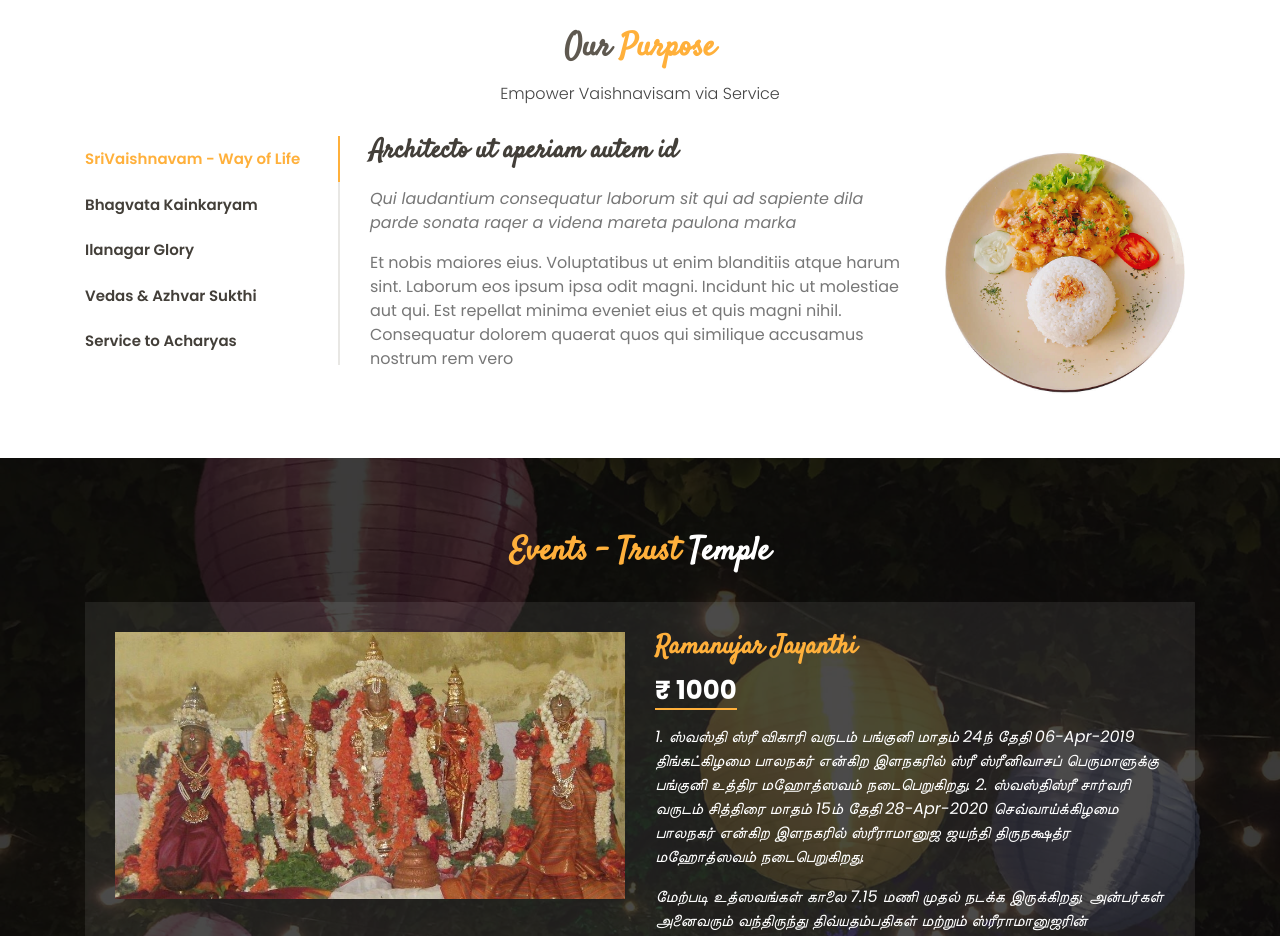
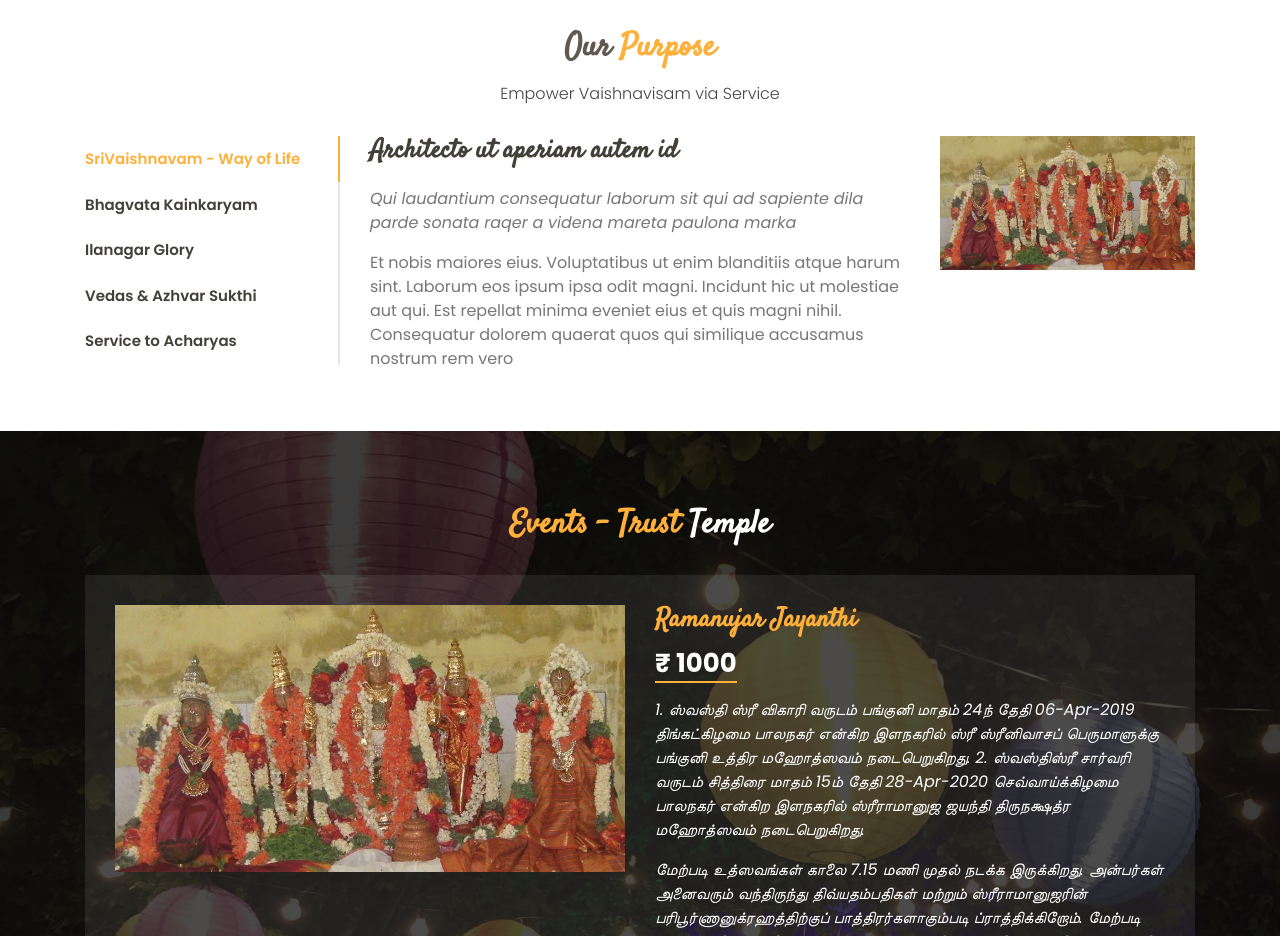
Before and after one commit to emaps-ilanagar/emaps-ilanagar.github.io, a plain HTML site: page index.html in a window 1280 px wide. Shown: the part 2080-3016 px from the top of the page. Drawn offline with Linux system fonts and the light colour scheme.

Commit message:
Add files via upload
Changed Purpose Pic

```diff
--- a/index.html
+++ b/index.html
@@ -321,7 +321,7 @@ On the plot mentioned above, to carry out the Divine activities such as the ones
                     <p>Et nobis maiores eius. Voluptatibus ut enim blanditiis atque harum sint. Laborum eos ipsum ipsa odit magni. Incidunt hic ut molestiae aut qui. Est repellat minima eveniet eius et quis magni nihil. Consequatur dolorem quaerat quos qui similique accusamus nostrum rem vero</p>
                   </div>
                   <div class="col-lg-4 text-center order-1 order-lg-2">
-                    <img src="assets/img/specials-1.jpg" alt="" class="img-fluid">
+                    <img src="assets/img/elanR.jpg" alt="" class="img-fluid">
                   </div>
                 </div>
               </div>
@@ -333,7 +333,7 @@ On the plot mentioned above, to carry out the Divine activities such as the ones
                     <p>Ea ipsum voluptatem consequatur quis est. Illum error ullam omnis quia et reiciendis sunt sunt est. Non aliquid repellendus itaque accusamus eius et velit ipsa voluptates. Optio nesciunt eaque beatae accusamus lerode pakto madirna desera vafle de nideran pal</p>
                   </div>
                   <div class="col-lg-4 text-center order-1 order-lg-2">
-                    <img src="assets/img/specials-2.jpg" alt="" class="img-fluid">
+                    <img src="assets/img/elanR.jpg" alt="" class="img-fluid">
                   </div>
                 </div>
               </div>
@@ -345,7 +345,7 @@ On the plot mentioned above, to carry out the Divine activities such as the ones
                     <p>Iure officiis odit rerum. Harum sequi eum illum corrupti culpa veritatis quisquam. Neque necessitatibus illo rerum eum ut. Commodi ipsam minima molestiae sed laboriosam a iste odio. Earum odit nesciunt fugiat sit ullam. Soluta et harum voluptatem optio quae</p>
                   </div>
                   <div class="col-lg-4 text-center order-1 order-lg-2">
-                    <img src="assets/img/specials-3.jpg" alt="" class="img-fluid">
+                    <img src="assets/img/elanR.jpg" alt="" class="img-fluid">
                   </div>
                 </div>
               </div>
@@ -357,7 +357,7 @@ On the plot mentioned above, to carry out the Divine activities such as the ones
                     <p>Eaque consequuntur consequuntur libero expedita in voluptas. Nostrum ipsam necessitatibus aliquam fugiat debitis quis velit. Eum ex maxime error in consequatur corporis atque. Eligendi asperiores sed qui veritatis aperiam quia a laborum inventore</p>
                   </div>
                   <div class="col-lg-4 text-center order-1 order-lg-2">
-                    <img src="assets/img/specials-4.jpg" alt="" class="img-fluid">
+                    <img src="assets/img/elanR.jpg" alt="" class="img-fluid">
                   </div>
                 </div>
               </div>
@@ -369,7 +369,7 @@ On the plot mentioned above, to carry out the Divine activities such as the ones
                     <p>Exercitationem nostrum omnis. Ut reiciendis repudiandae minus. Omnis recusandae ut non quam ut quod eius qui. Ipsum quia odit vero atque qui quibusdam amet. Occaecati sed est sint aut vitae molestiae voluptate vel</p>
                   </div>
                   <div class="col-lg-4 text-center order-1 order-lg-2">
-                    <img src="assets/img/specials-5.jpg" alt="" class="img-fluid">
+                    <img src="assets/img/elanR.jpg" alt="" class="img-fluid">
                   </div>
                 </div>
               </div>
```
